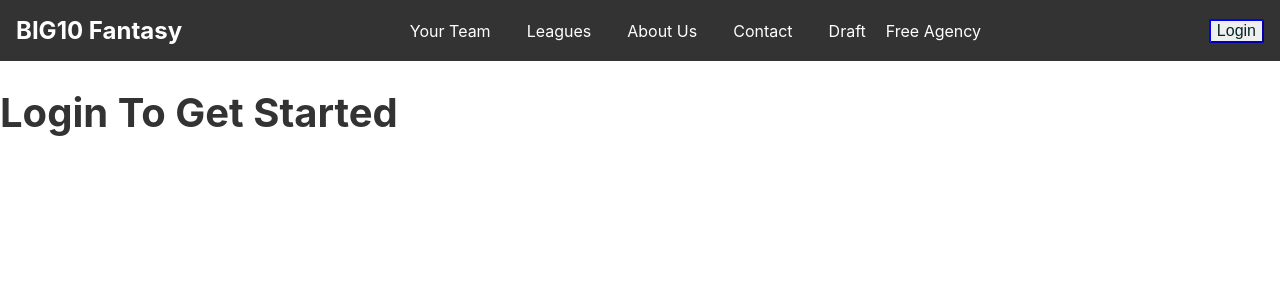
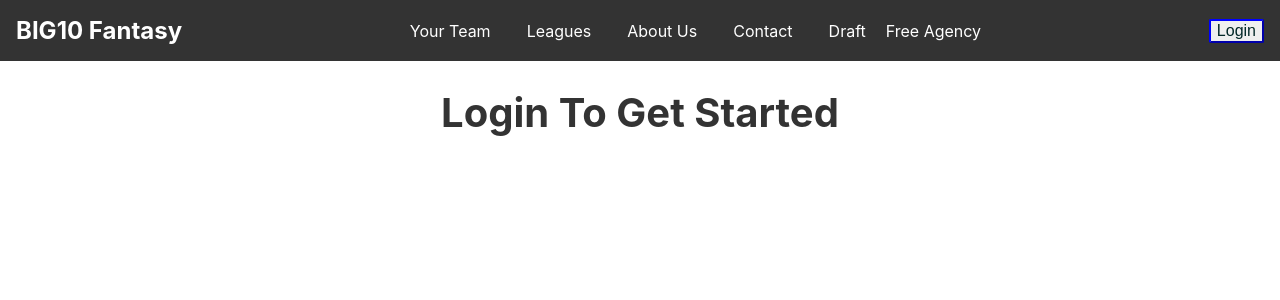
Before and after one commit to panipurimasala/BIG-10-Fantasy-Football, a React (Create React App) app in the folder website/: page /league_page in a window 1280 px wide. Shown: the top 300 px of the page. Built offline with nearby package versions, Linux system fonts and the light colour scheme; no server answers.

Commit message:
center text on leageu page

```diff
--- /dev/null
+++ b/website/src/components/LeaguePage.css
@@ -0,0 +1,3 @@
+.header {
+    text-align: center;
+}
--- a/website/src/components/LeaguePage.jsx
+++ b/website/src/components/LeaguePage.jsx
@@ -1,5 +1,6 @@
 import React, { useState } from 'react';
 import { useAuth0 } from '@auth0/auth0-react';
+import './LeaguePage.css';
 
 function getTournamentData() {
     let allTournaments = require("../mock_data/privateTournaments.json");
@@ -80,7 +81,7 @@
         </div>);
     }
     else {
-        return (<h1>Login To Get Started</h1>);
+        return (<h1 className="header">Login To Get Started</h1>);
     }
 
 
```
